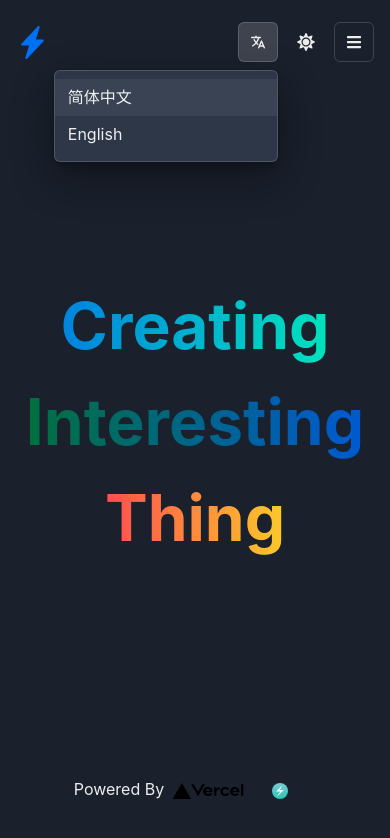
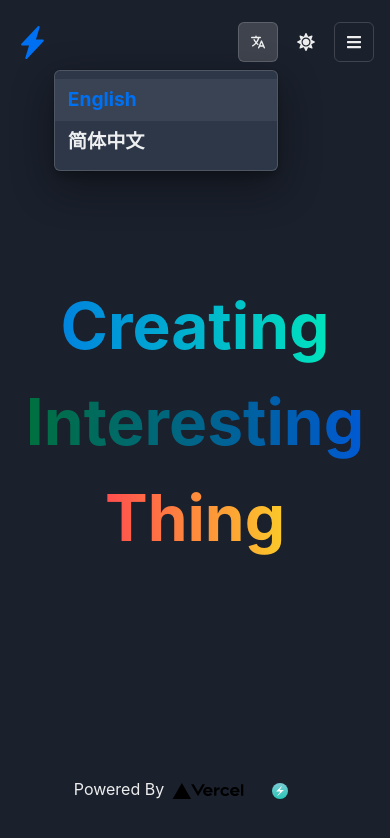
Before and after one commit to akazwz/website, a Next.js app: page / in a window 390 px wide. Both pictures are taken after a click on the button 258 px from the left and 42 px from the top of the page. Shown: the top 838 px of the page. Built offline with nearby package versions, Linux system fonts and the light colour scheme.

Commit message:
finish mobile nav and switch language

```diff
--- a/src/components/layout/header/header.tsx
+++ b/src/components/layout/header/header.tsx
@@ -11,6 +11,7 @@ import { BsLightningChargeFill } from 'react-icons/bs'
 import MobileNav from './mobile-nav'
 import ColorModeToggle from './color-mode-toggle'
 import LanguagesSwitch from './languages-switch'
+import { Text } from '@chakra-ui/layout'
 
 export type HeaderTrans = {
   projects: string,
@@ -61,26 +62,27 @@ const Header: FC = () => {
           display={{ base: 'none', md: 'flex' }}
           spacing={5}
         >
-          <HStack spacing={7}>
-            <NextLink href="/projects" locale={router.locale} passHref>
-              <Link
-                _hover={{ textDecoration: 'underline' }}
-                _focus={{ textDecoration: 'underline' }}
-                color={router.route === '/projects' ? '#0070f3' : ''}
-                fontSize="1.2rem"
-                fontWeight="bold"
-              >
+          <HStack
+            name='links-container'
+            spacing={7}
+            fontSize='1.2rem'
+            fontWeight='bold'
+          >
+            <NextLink
+              href={'/projects'}
+              locale={router.locale}
+              passHref
+            >
+              <Link color={router.route === '/projects' ? '#0070f3' : ''}>
                 {trans.projects}
               </Link>
             </NextLink>
-            <NextLink href="/about" locale={router.locale} passHref>
-              <Link
-                _hover={{ textDecoration: 'underline' }}
-                _focus={{ textDecoration: 'underline' }}
-                color={router.route === '/about' ? '#0070f3' : ''}
-                fontSize="1.2rem"
-                fontWeight="bold"
-              >
+            <NextLink
+              href={'/about'}
+              locale={router.locale}
+              passHref
+            >
+              <Link color={router.route === '/about' ? '#0070f3' : ''}>
                 {trans.about}
               </Link>
             </NextLink>
--- a/src/components/layout/header/languages-switch.tsx
+++ b/src/components/layout/header/languages-switch.tsx
@@ -4,9 +4,7 @@ import {
   MenuButton,
   MenuItem,
   MenuList,
-  Link,
 } from '@chakra-ui/react'
-import NextLink from 'next/link'
 import { IoLanguage } from 'react-icons/io5'
 import { useRouter } from 'next/router'
 
@@ -23,24 +21,26 @@ const LanguagesSwitch = () => {
         />
         <MenuList>
           <MenuItem
-            aria-label={'navigate to projects page'}
-            textDecoration="none"
+            aria-label={'navigate to about page'}
+            fontSize="1.2rem"
+            fontWeight="bold"
+            color={router.locale === 'en' ? '#0070f3' : ''}
+            onClick={() => {
+              router.push(router.asPath, router.asPath, { locale: 'en' }).then()
+            }}
           >
-            <NextLink href={router.asPath} locale="zh" passHref>
-              <Link flex={1}>
-                简体中文
-              </Link>
-            </NextLink>
+            English
           </MenuItem>
           <MenuItem
             aria-label={'navigate to about page'}
-            textDecoration="none"
+            fontSize="1.2rem"
+            fontWeight="bold"
+            color={router.locale === 'zh' ? '#0070f3' : ''}
+            onClick={() => {
+              router.push(router.asPath, router.asPath, { locale: 'zh' }).then()
+            }}
           >
-            <NextLink href={router.asPath} locale="en" passHref>
-              <Link flex={1}>
-                English
-              </Link>
-            </NextLink>
+            简体中文
           </MenuItem>
         </MenuList>
       </Menu>
--- a/src/components/layout/header/mobile-nav.tsx
+++ b/src/components/layout/header/mobile-nav.tsx
@@ -32,17 +32,23 @@ const MobileNav: (props: { trans: HeaderTrans }) => JSX.Element = (props: { tran
               <MenuList>
                 <MenuItem
                   aria-label={'navigate to projects page'}
-                  fontWeight={router.route === '/projects' ? 'bolder' : 'normal'}
+                  fontSize="1.2rem"
+                  fontWeight="bold"
                   color={router.route === '/projects' ? '#0070f3' : ''}
-                  onClick={() => router.push('/projects')}
+                  onClick={() => {
+                    router.push('/projects', '/projects', { locale: router.locale }).then()
+                  }}
                 >
                   {trans.projects}
                 </MenuItem>
                 <MenuItem
                   aria-label={'navigate to about page'}
-                  fontWeight={router.route === '/about' ? 'bolder' : 'normal'}
+                  fontSize="1.2rem"
+                  fontWeight="bold"
                   color={router.route === '/about' ? '#0070f3' : ''}
-                  onClick={() => router.push('/about')}
+                  onClick={() => {
+                    router.push('/about', '/about', { locale: router.locale }).then()
+                  }}
                 >
                   {trans.about}
                 </MenuItem>
```
